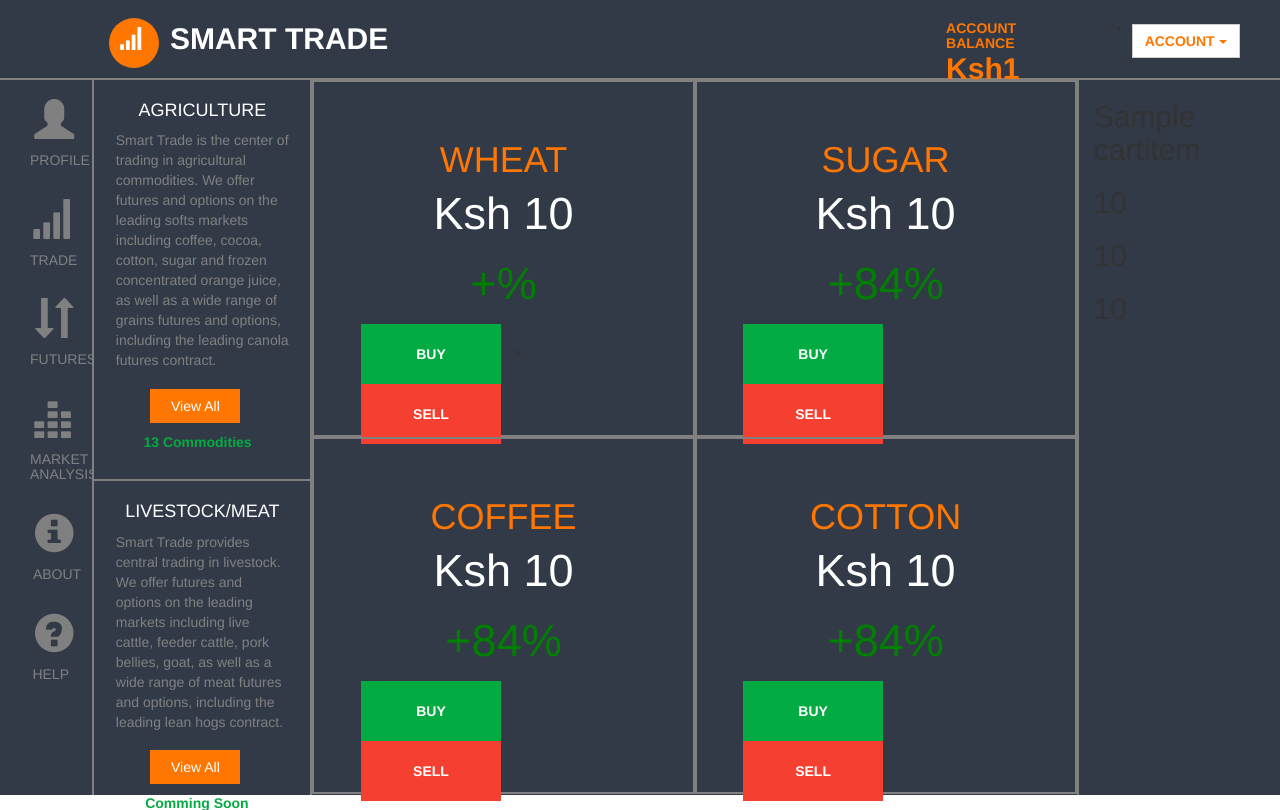
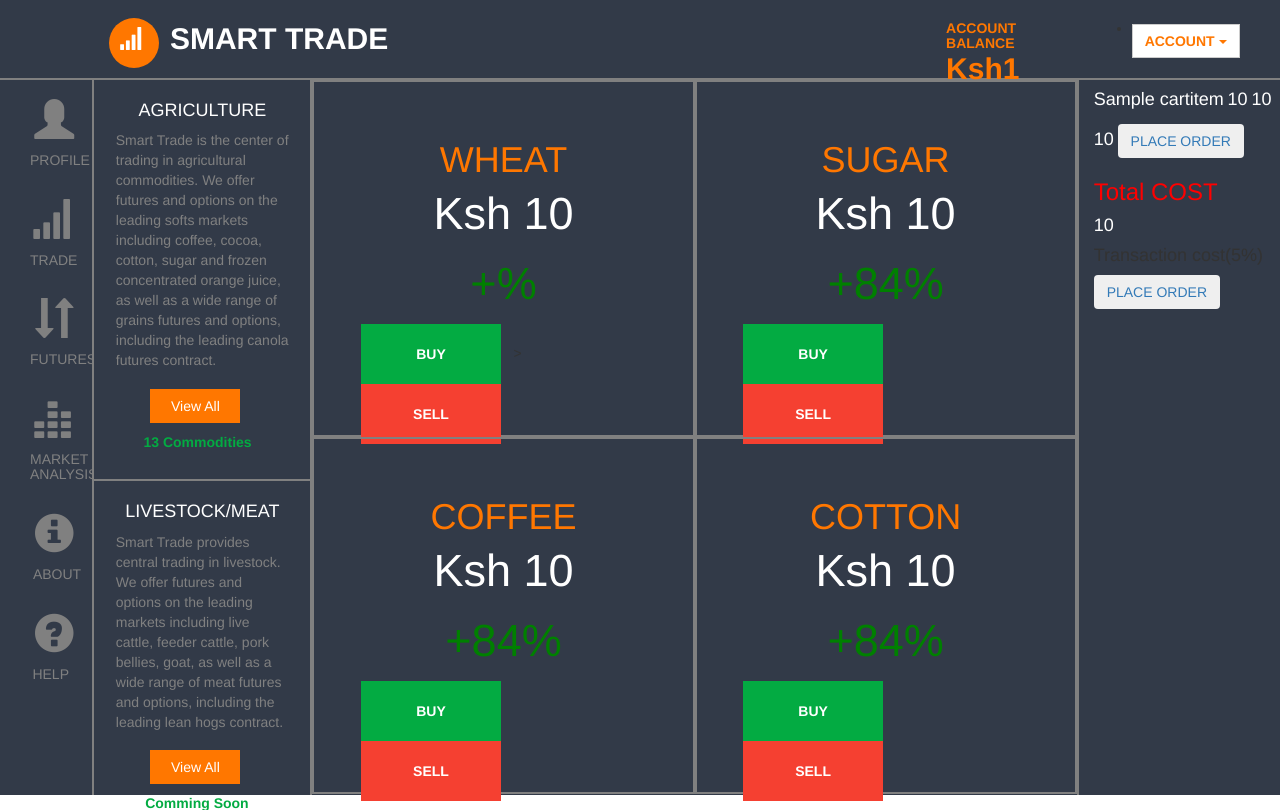
Before and after one commit to nevooronni/Smart_Trade, a Django app: page / in a window 1280 px wide. Shown: the top 810 px of the page. Run offline with Django 3.2, Linux system fonts and the light colour scheme; a user stored in the database is signed in; tables that the repository leaves empty hold one stand-in row (values such as "Sample post"); some libraries are stand-ins or nearby versions.

Commit message:
modified landing page

```diff
--- a/app/models.py
+++ b/app/models.py
@@ -50,10 +50,15 @@
         all_cartitems = CartItem.objects.all()
         return all_cartitems
 
+    @classmethod
+    def remove_cartitem(cls,id):
+        item_removed = CartItem.objects.filter(id=id).delete()
+
+
 
     @classmethod
     def get_total_price(cls):
-        total_price = Wheat.objects.all().aggregate(Sum('subtotal'))
+        total_price = CartItem.objects.all().aggregate(Sum('subtotal'))
         return total_price
 
 class Wheat(models.Model):
--- a/app/templates/all-app/landing_page.html
+++ b/app/templates/all-app/landing_page.html
@@ -394,11 +394,17 @@
       </div>
       <div class="col-md-2" style="background-color: #323a48; height: 715.5px; border-left-style: solid; border-left-width: 2px; border-left-color: grey;">
           {% for item in cartitems %}
-            <h2>{{item.name}}</h2>
-            <h2>{{item.price}}</h2>
-            <h2>{{item.quantity}}</h2>
-            <h2>{{item.subtotal}}</h2>
+            <h4 style="display: inline-block; color: #fff;">{{item.name}}</h4>
+            <h4 style="display: inline-block; color: #fff;">{{item.price}}</h4>
+            <h4 style="display: inline-block; color: #fff;">{{item.quantity}}</h4>
+            <h4 style="display: inline-block; color: #fff;">{{item.subtotal}}</h4>
+            <a href="{% url 'delete_item' %}"><button class="btn">PLACE ORDER</button></a>
+            <br>
           {% endfor %}
+            <h3 style="color: red;">Total COST</h3>
+            <h4 style="color: #fff;">{{total_cost}}</h4>
+            <h4>Transaction cost(5%)</h4>
+            <a href="{% url 'place_order' %}"><button class="btn">PLACE ORDER</button></a>
       </div>
     </div>
 
--- a/app/urls.py
+++ b/app/urls.py
@@ -11,6 +11,8 @@
 	url(r'^sell_sugar/$',views.sell_sugar,name = 'sell_sugar'),
 	url(r'^sell_coffee/$',views.sell_coffee,name = 'sell_coffee'),
 	url(r'^sell_cotton/$',views.sell_cotton,name = 'sell_cotton'),
+	url(r'^place_order/$',views.place_order,name = 'place_order'),
+	url(r'^remove_item/(\d+)',views.remove_item,name = 'remove_item'),
 	#url(r'^cart/', views.get_cart, name= "cart"),
 ]
 
--- a/app/views.py
+++ b/app/views.py
@@ -128,8 +128,11 @@
         cotton_form = CottonForm()
 
     cartitems = CartItem.get_all_cartitems()
+    total = CartItem.get_total_price()
+    print(total.get("subtotal__sum"))
+    total_cost = total.get("subtotal__sum")
 
-    return render(request,'all-app/landing_page.html',{"cartitems":cartitems,"wheat_products":wheat_products,"change":change,"price":price,"form":form,"buy_form":buy_form,"coffee_products":coffee_products,"coffee_price":coffee_price,"coffee_form":coffee_form,"sugar_price":sugar_price,"sugar_form":sugar_form,"cotton_form":cotton_form,"cotton_price":cotton_price,"current_user":current_user,})
+    return render(request,'all-app/landing_page.html',{"total_cost":total_cost,"cartitems":cartitems,"wheat_products":wheat_products,"change":change,"price":price,"form":form,"buy_form":buy_form,"coffee_products":coffee_products,"coffee_price":coffee_price,"coffee_form":coffee_form,"sugar_price":sugar_price,"sugar_form":sugar_form,"cotton_form":cotton_form,"cotton_price":cotton_price,"current_user":current_user,})
 
 @login_required(login_url = '/accounts/login/')
 def index(request):
@@ -188,6 +191,11 @@
 
 
 @login_required(login_url = '/accounts/login/')
+def remove_buy(request):
+    current_user = request.user
+    current_profile = current_user.profile
+
+@login_required(login_url = '/accounts/login/')
 def sell_sugar(request):
     current_user = request.user
     current_profile = current_user.profile
@@ -243,3 +251,37 @@
     else:
 
         cotton_form = CottonForm()
+
+
+@login_required(login_url = '/accounts/login/')
+def place_order(request):
+    current_user = request.user
+    current_profile = current_user.profile
+    account_balance = current_user.profile.account
+
+    cartitems = CartItem.get_all_cartitems()
+    total = CartItem.get_total_price()
+    print(total.get("subtotal__sum"))
+    total_cost = total.get("subtotal__sum")
+
+    transaction_cost = total_cost + (total_cost * 0.05)
+
+    if transaction_cost <= account_balance:
+        new_account_balance = account_balance - transaction_cost
+        return new_account_balance
+
+    else:
+        please_topup = "Sorry you do not have enough funds in your account to complete the transaction please topup to continue!"
+
+        return please_topup
+
+    return redirect(landing_page)
+
+@login_required(login_url = '/accounts/login/')
+def remove_item(request,id):
+    current_user = request.user
+    current_profile = current_user.profile
+
+    item_removed = CartItem.remove_cartitem(id=id)
+
+    return redirect(landing_page)
```
